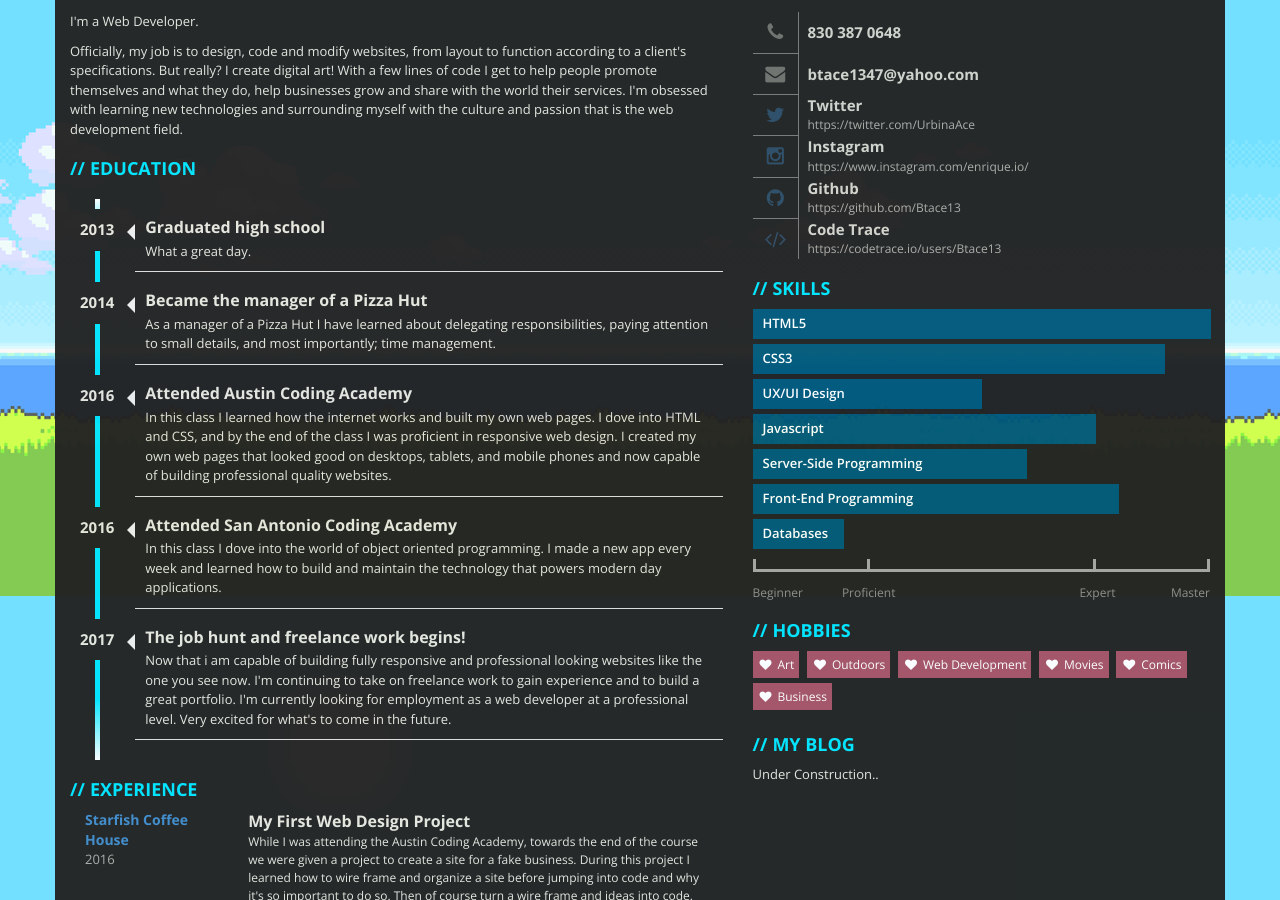
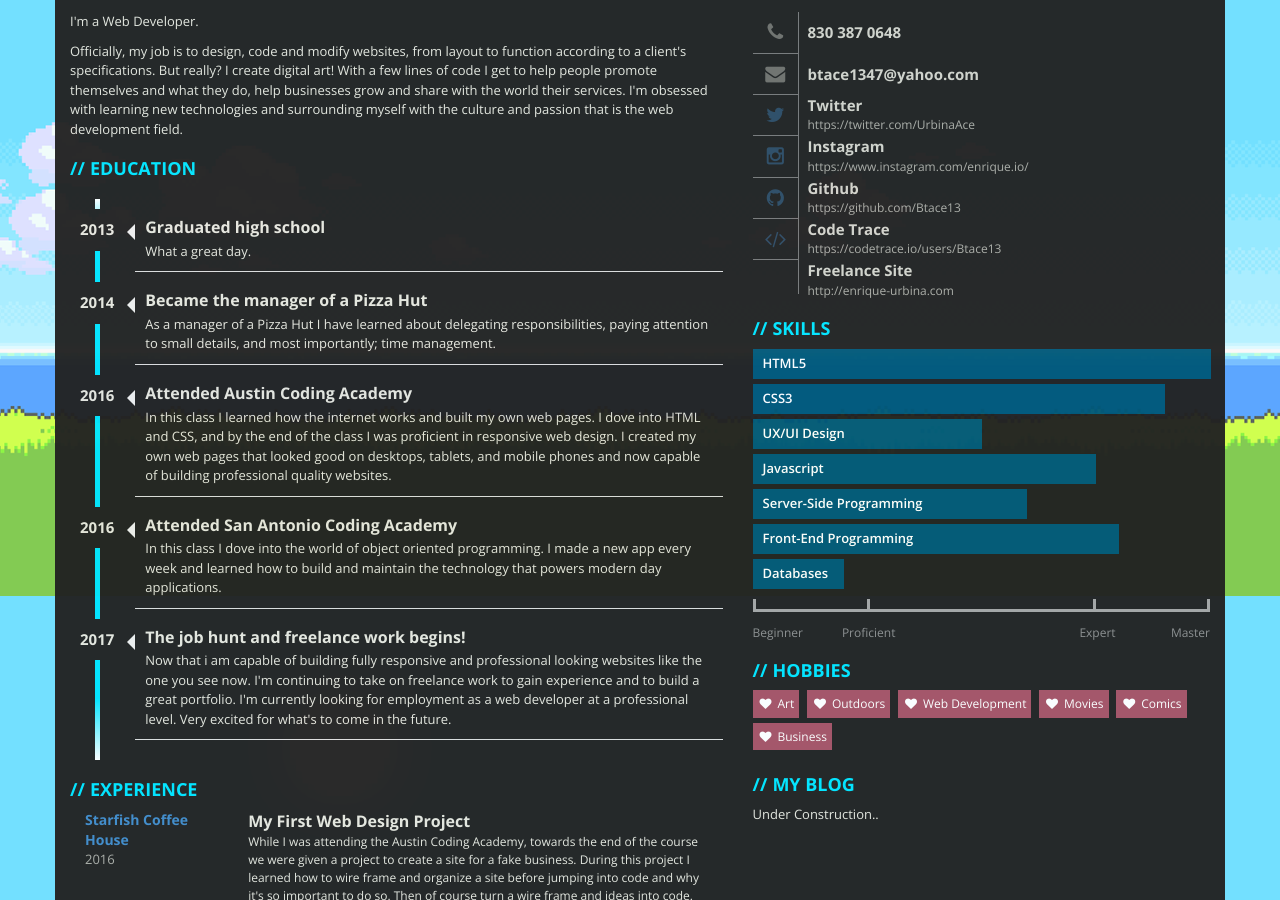
Before and after one commit to Btace13/PersonalSite, a Jekyll site: the page built from index.html, in a window 1280 px wide and 900 px high, scrolled down 304 px. Built offline with Jekyll 4.4.1, drawn with Linux system fonts in a browser that asks for light colours.

Commit message:
Update contact.html

```diff
--- a/_includes/contact.html
+++ b/_includes/contact.html
@@ -29,4 +29,9 @@
               <div class="title pull-right">Code Trace</div>
               <div class="description pull-right">https://codetrace.io/users/Btace13</div>
             </div>
+            <div class="contact-item">
+              <div class="icon pull-left text-center"><a href="http://enrique-urbina.com" target="_blank"><span class="fa fa-user-o fa-fw"></span></a></div>
+              <div class="title pull-right">Freelance Site</div>
+              <div class="description pull-right">http://enrique-urbina.com</div>
+            </div>
           </div>
```
